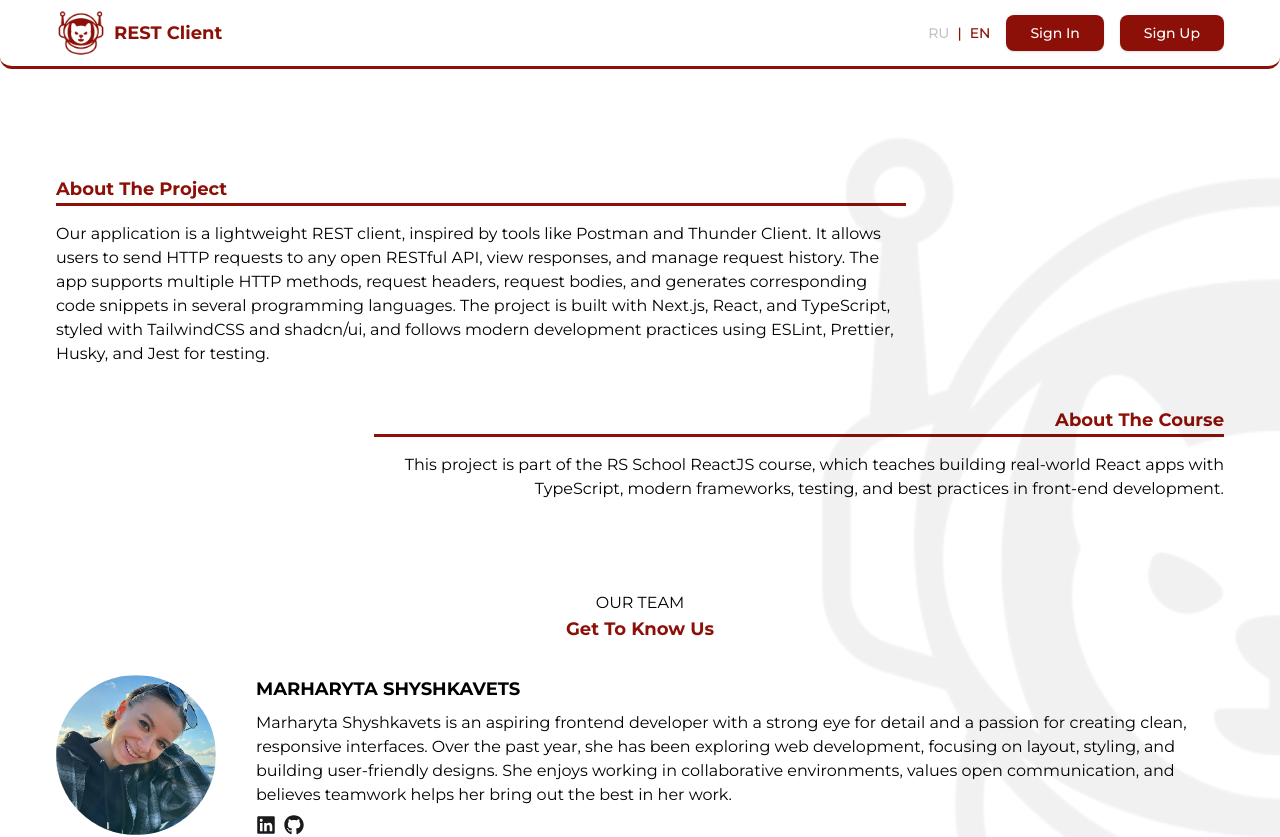
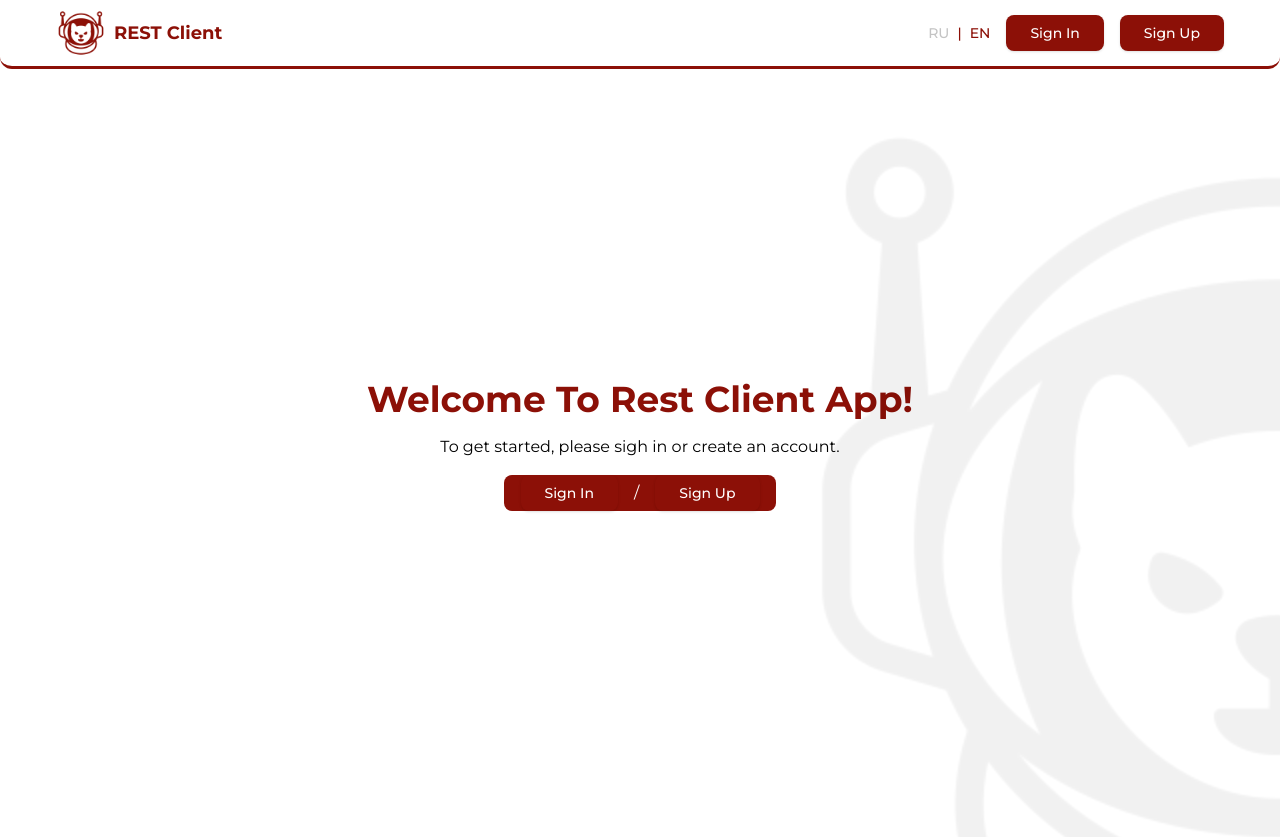
Before and after one commit to MargoMint/rest-client-app, a Next.js app: page / in a window 1280 px wide. Shown: the top 837 px of the page. Built offline with nearby package versions, Linux system fonts and the light colour scheme; no server answers.

Commit message:
feat: add welcom-section component

```diff
--- a/src/app/page.tsx
+++ b/src/app/page.tsx
@@ -1,14 +1,17 @@
 import AppWrapper from '@/components/app-wrapper';
 import Hero from '@/components/hero';
 import Team from '@/components/team';
+import WelcomeSection from '@/components/welcome-section';
+import { getCurrentUser } from '@/utils/supabase/get-current-user';
 
-function Home() {
+export default async function Home() {
+  const currentUser = await getCurrentUser();
+
   return (
     <AppWrapper>
+      <WelcomeSection user={currentUser} />
       <Hero />
       <Team />
     </AppWrapper>
   );
 }
-
-export default Home;
--- a/src/components/ui/tabs.tsx
+++ b/src/components/ui/tabs.tsx
@@ -43,7 +43,7 @@ function TabsTrigger({
     <TabsPrimitive.Trigger
       data-slot="tabs-trigger"
       className={cn(
-        'inline-flex items-center justify-center rounded-md px-3 py-1 whitespace-nowrap text-[var(--white)]',
+        'inline-flex cursor-pointer items-center justify-between rounded-md px-3 py-1 whitespace-nowrap text-[var(--white)]',
         'transition-colors duration-200',
         'focus-visible:ring-ring focus-visible:ring-2 focus-visible:ring-offset-2 focus-visible:outline-none',
         'disabled:pointer-events-none disabled:opacity-50',
--- /dev/null
+++ b/src/components/welcome-section.tsx
@@ -0,0 +1,88 @@
+import Typography from '@/components/typography';
+import { Button } from '@/components/ui/button';
+import Link from 'next/link';
+import { Tabs, TabsList, TabsTrigger, TabsContent } from '@/components/ui/tabs';
+import { WELCOME_TEXTS } from '@/constants/welcome-texts';
+
+interface WelcomeSectionProps {
+  user: { name: string } | null;
+}
+
+function WelcomeSection({ user }: WelcomeSectionProps) {
+  return (
+    <div className="flex h-[90vh] max-w-[1200px] justify-center">
+      <div className="flex max-w-[650px] flex-col justify-center gap-4">
+        {!user ? (
+          <>
+            <Typography
+              variant="h1"
+              className="text-center text-[var(--primary)] capitalize"
+            >
+              {WELCOME_TEXTS.titleUnauthenticated}
+            </Typography>
+            <Typography variant="body" className="text-center">
+              {WELCOME_TEXTS.bodyUnauthenticated}
+            </Typography>
+            <div className="flex flex-col items-center gap-4">
+              <div className="flex w-full max-w-[50%] items-center justify-center gap-4 rounded-lg bg-[var(--primary)]">
+                <Link href="/signin">
+                  <Button
+                    variant="default"
+                    className="hover:text-white hover:underline"
+                  >
+                    Sign In
+                  </Button>
+                </Link>
+                <Typography variant="body" className="text-center text-white">
+                  /
+                </Typography>
+                <Link href="/register">
+                  <Button
+                    variant="default"
+                    className="hover:text-white hover:underline"
+                  >
+                    Sign Up
+                  </Button>
+                </Link>
+              </div>
+            </div>
+          </>
+        ) : (
+          <>
+            <Typography
+              variant="h1"
+              className="text-center text-[var(--primary)]"
+            >
+              {WELCOME_TEXTS.title}
+              <br />
+              {user.name}!
+            </Typography>
+            <Typography variant="body" className="text-center">
+              {WELCOME_TEXTS.body}
+            </Typography>
+            <div className="flex flex-col items-center gap-4">
+              <Tabs className="mt-4 max-w-[70%]">
+                <TabsList>
+                  <TabsTrigger value="rest-client">REST Client</TabsTrigger>
+                  <TabsTrigger value="history">History</TabsTrigger>
+                  <TabsTrigger value="variables">Variables</TabsTrigger>
+                </TabsList>
+                <TabsContent value="rest-client">
+                  <Typography variant="body">REST Client Content</Typography>
+                </TabsContent>
+                <TabsContent value="history">
+                  <Typography variant="body">History Content</Typography>
+                </TabsContent>
+                <TabsContent value="variables">
+                  <Typography variant="body">Variables Content</Typography>
+                </TabsContent>
+              </Tabs>
+            </div>
+          </>
+        )}
+      </div>
+    </div>
+  );
+}
+
+export default WelcomeSection;
--- /dev/null
+++ b/src/constants/welcome-texts.ts
@@ -0,0 +1,6 @@
+export const WELCOME_TEXTS = {
+  title: 'Welcome back,',
+  body: 'Choose what you want to do today:',
+  titleUnauthenticated: 'Welcome to Rest Client App!',
+  bodyUnauthenticated: 'To get started, please sigh in or create an account.',
+};
--- /dev/null
+++ b/src/utils/supabase/get-current-user.ts
@@ -0,0 +1,13 @@
+import { createSupabaseServerClient } from '@/utils/supabase/server';
+
+export async function getCurrentUser() {
+  const supabase = await createSupabaseServerClient();
+
+  const {
+    data: { user },
+  } = await supabase.auth.getUser();
+
+  return user
+    ? { name: user.user_metadata?.name ?? user.email ?? 'User' }
+    : null;
+}
```
